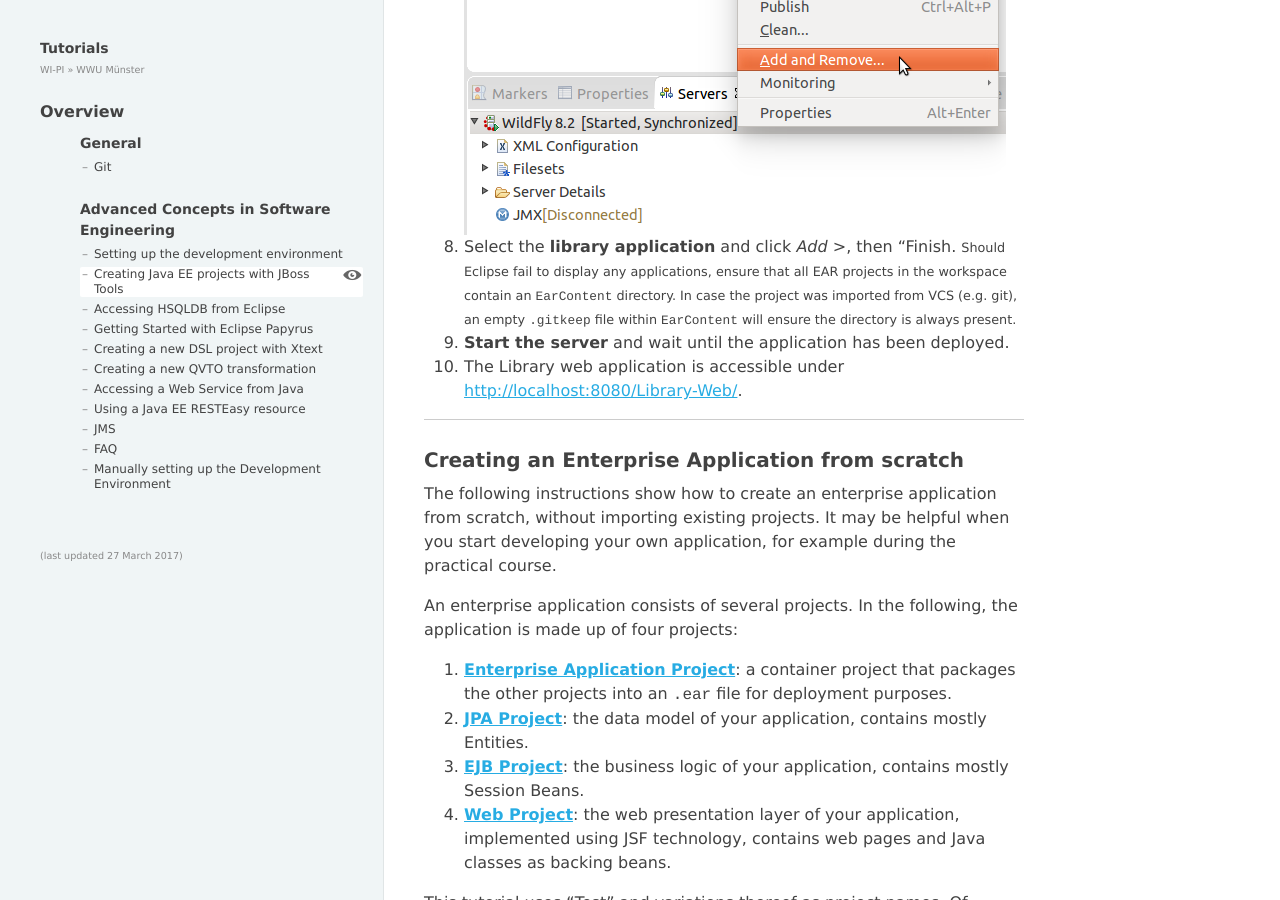
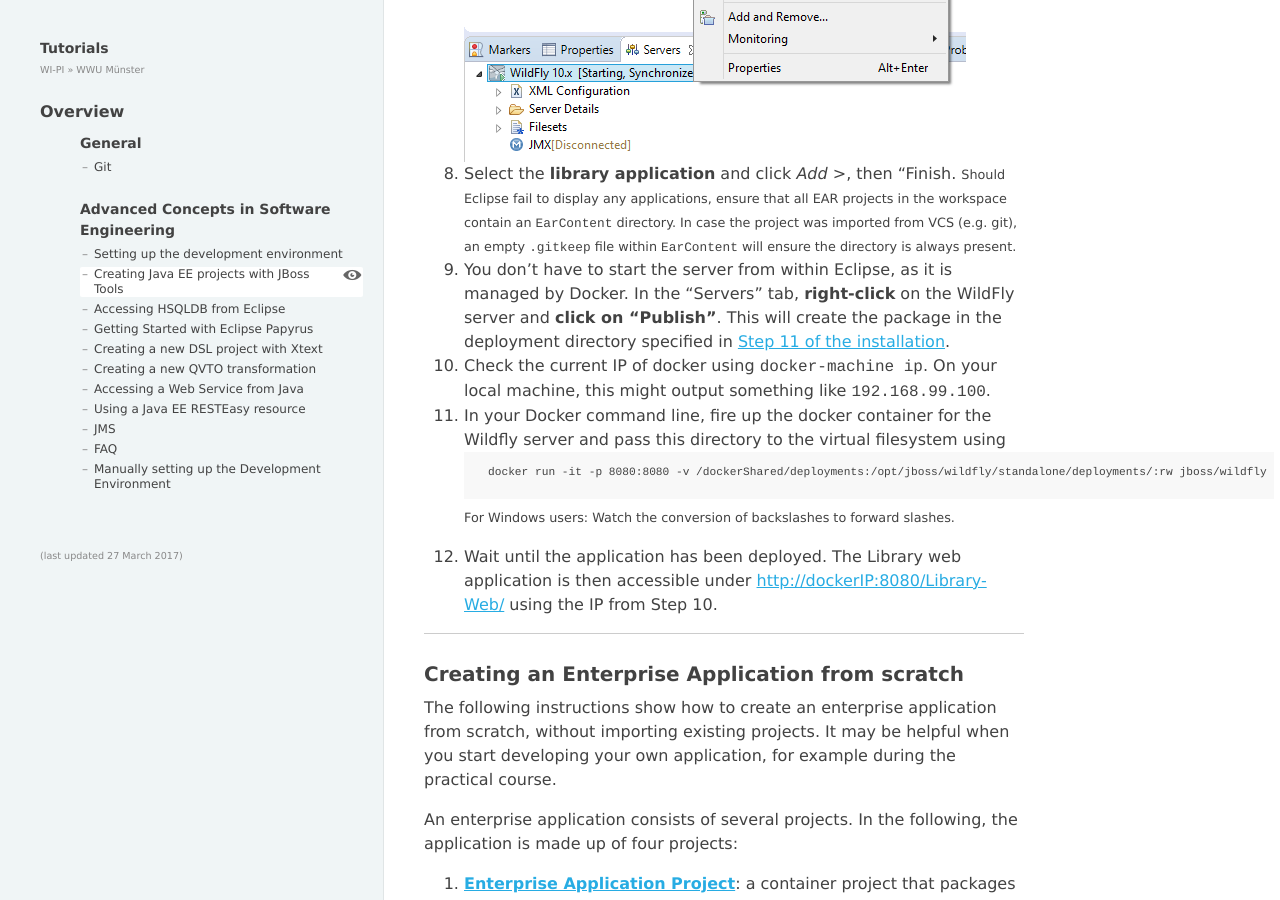
Before and after one commit to wwu-pi/tutorials, a Jekyll site: the page built from lectures/acse/020_tutorial_jboss_project.md, in a window 1280 px wide and 900 px high, scrolled down 1820 px. Built offline with Jekyll 4.4.1, drawn with Linux system fonts in a browser that asks for light colours.

Commit message:
Update Sample project deployment for Docker

````diff
--- a/lectures/acse/020_tutorial_jboss_project.md
+++ b/lectures/acse/020_tutorial_jboss_project.md
@@ -31,8 +31,14 @@
     ![](images/library_add.png)
 
 1. Select the **library application** and click *Add >*, then "Finish. <small>Should Eclipse fail to display any applications, ensure that all EAR projects in the workspace contain an ``EarContent`` directory. In case the project was imported from VCS (e.g. git), an empty ``.gitkeep`` file within ``EarContent`` will ensure the directory is always present.</small>
-1. **Start the server** and wait until the application has been deployed.
-1. The Library web application is accessible under [http://localhost:8080/Library-Web/](http://localhost:8080/Library-Web/).
+1. You don't have to start the server from within Eclipse, as it is managed by Docker. In the "Servers" tab, **right-click** on the WildFly server and **click on "Publish"**. This will create the package in the deployment directory specified in [Step 11 of the installation](010_setting_up_environment_with_docker.html).
+1. Check the current IP of docker using ``docker-machine ip``. On your local machine, this might output something like ``192.168.99.100``.
+1. In your Docker command line, fire up the docker container for the Wildfly server and pass this directory to the virtual filesystem using
+```
+docker run -it -p 8080:8080 -v /dockerShared/deployments:/opt/jboss/wildfly/standalone/deployments/:rw jboss/wildfly
+```
+<small>For Windows users: Watch the conversion of backslashes to forward slashes.</small>
+1. Wait until the application has been deployed. The Library web application is then accessible under [http://dockerIP:8080/Library-Web/](http://dockerIP:8080/Library-Web/) using the IP from Step 10.
 
 ---
 
````
Also changed, not shown: lectures/acse/010_setting_up_environment_with_docker.md (+1 -3 lines), lectures/acse/images/library_add.png.
